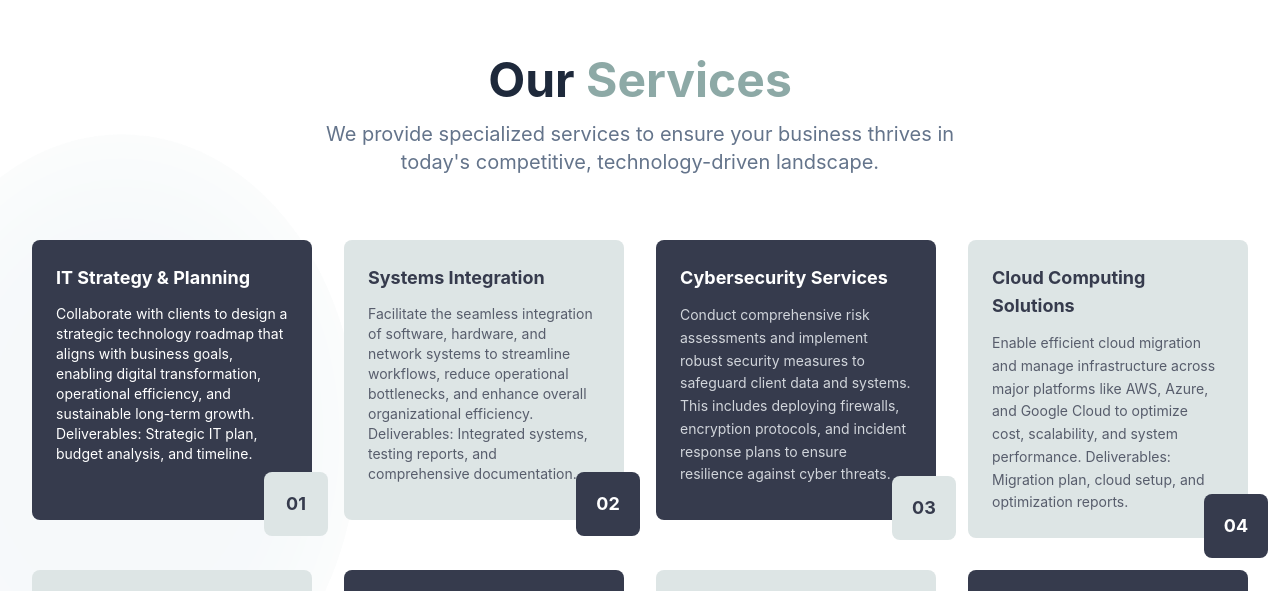
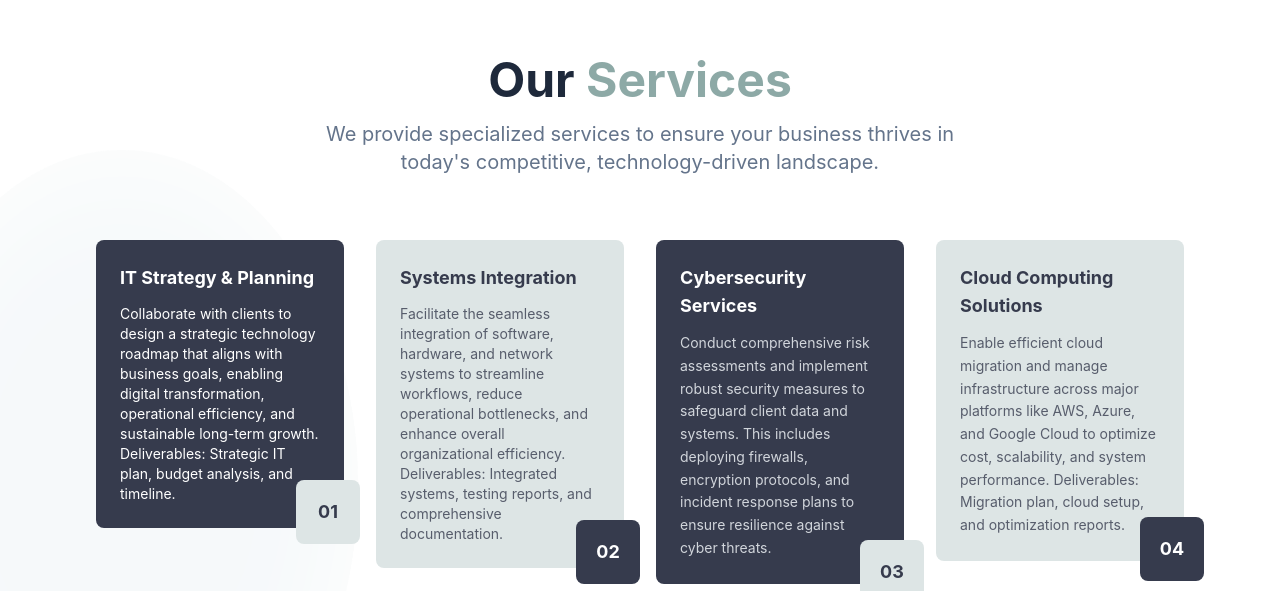
Before and after one commit to bemnetgetasetegn/Globyte, a plain HTML site: page index.html in a window 1280 px wide. Shown: the part 808-1399 px from the top of the page. Drawn offline with nearby package versions, Linux system fonts and the light colour scheme; a web font is replaced by a local one.

Commit message:
added padding to our services

```diff
--- a/index.html
+++ b/index.html
@@ -169,7 +169,7 @@
 
 
     <!-- Our Services Section -->
-    <section id="service" class="relative py-16 bg-white overflow-hidden">
+    <section id="service" class="relative p-16 py-16 bg-white overflow-hidden">
         <img src="os-bck.png" alt="Background"
              class="absolute hidden lg:block inset-0 w-full h-full pointer-events-none" />
         <div class="relative max-w-7xl mx-auto px-4 sm:px-6 lg:px-8">
```
